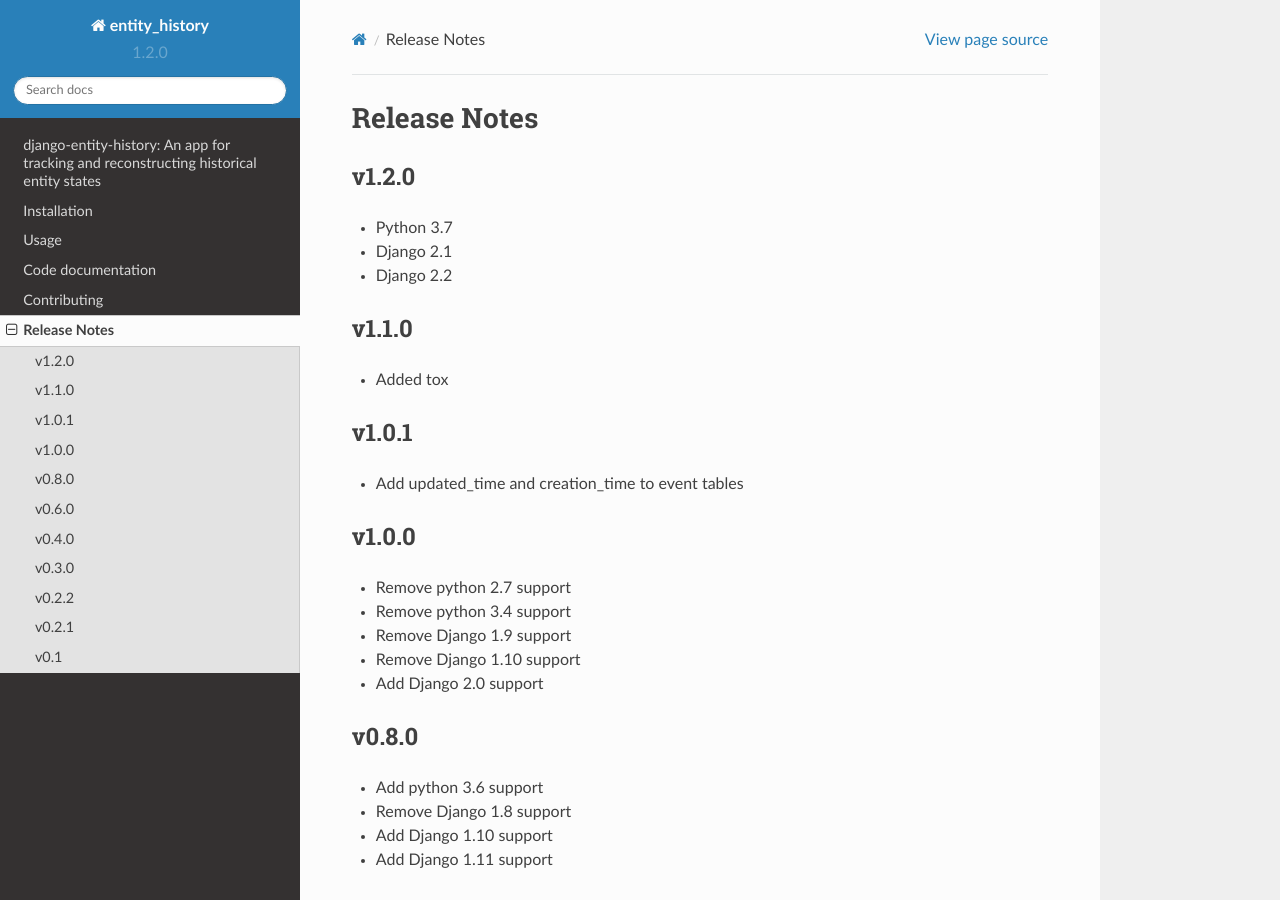
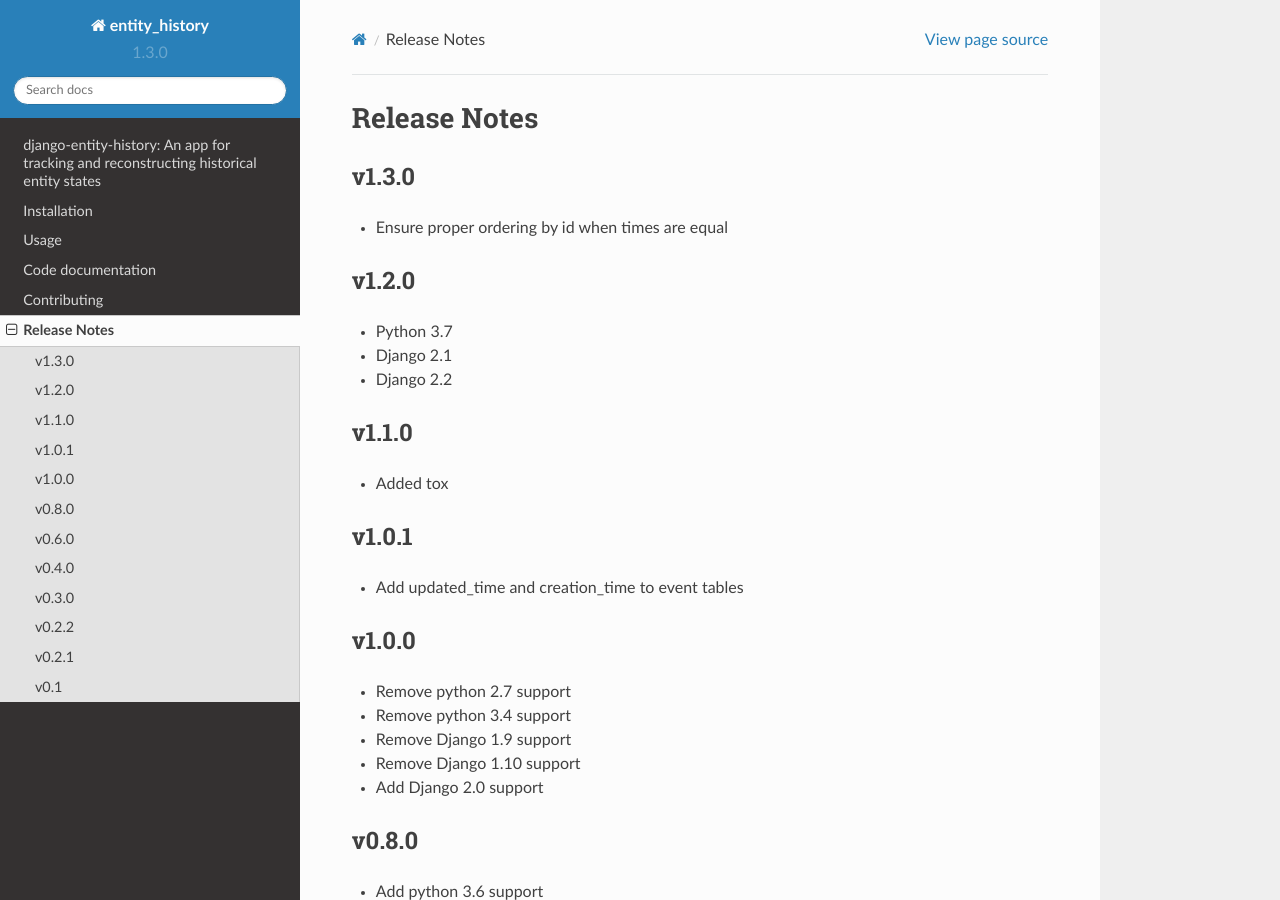
Before and after one commit to ambitioninc/django-entity-history, a Sphinx documentation site: the page built from docs/release_notes.rst, in a window 1280 px wide and 900 px high. Built offline with Sphinx 7.4.7 and the Read the Docs theme 2.0.0, drawn with Linux system fonts in a browser that asks for light colours.

Commit message:
bump version, add release notes

```diff
--- a/docs/release_notes.rst
+++ b/docs/release_notes.rst
@@ -1,5 +1,9 @@
 Release Notes
 =============
+
+v1.3.0
+------
+* Ensure proper ordering by id when times are equal
 
 v1.2.0
 ------
--- a/entity_history/version.py
+++ b/entity_history/version.py
@@ -1 +1 @@
-__version__ = '1.2.0'
+__version__ = '1.3.0'
```
